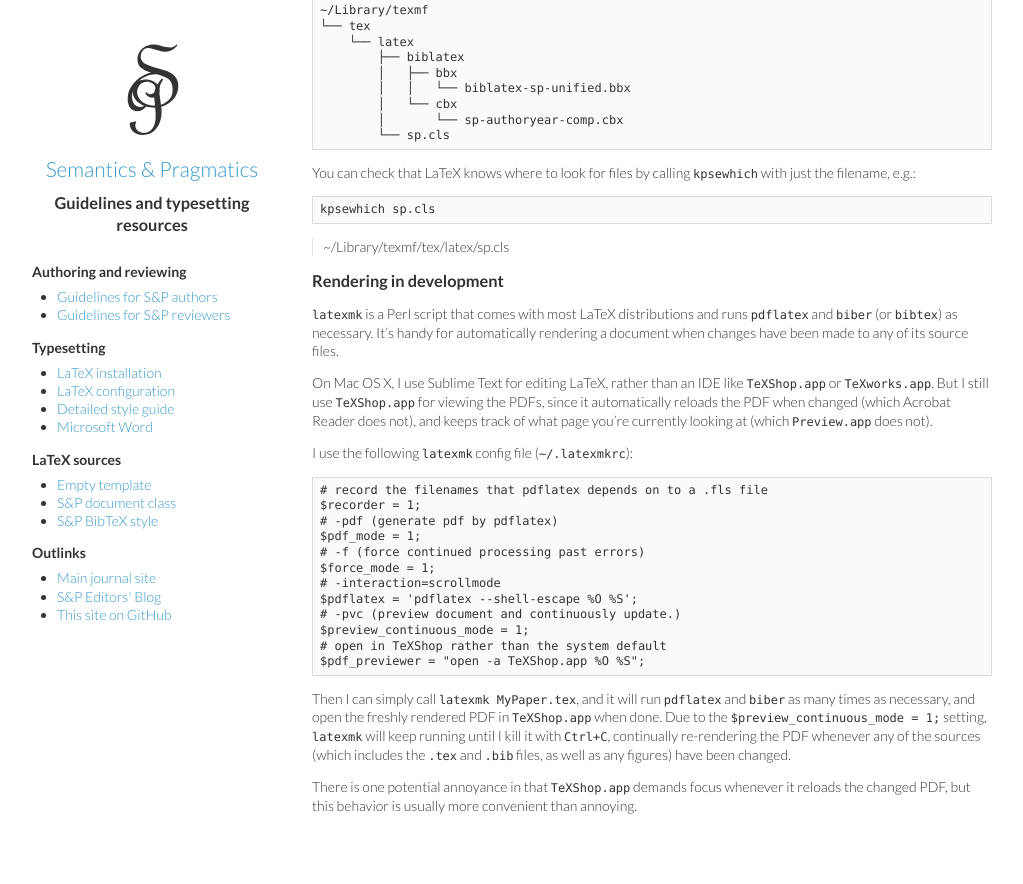
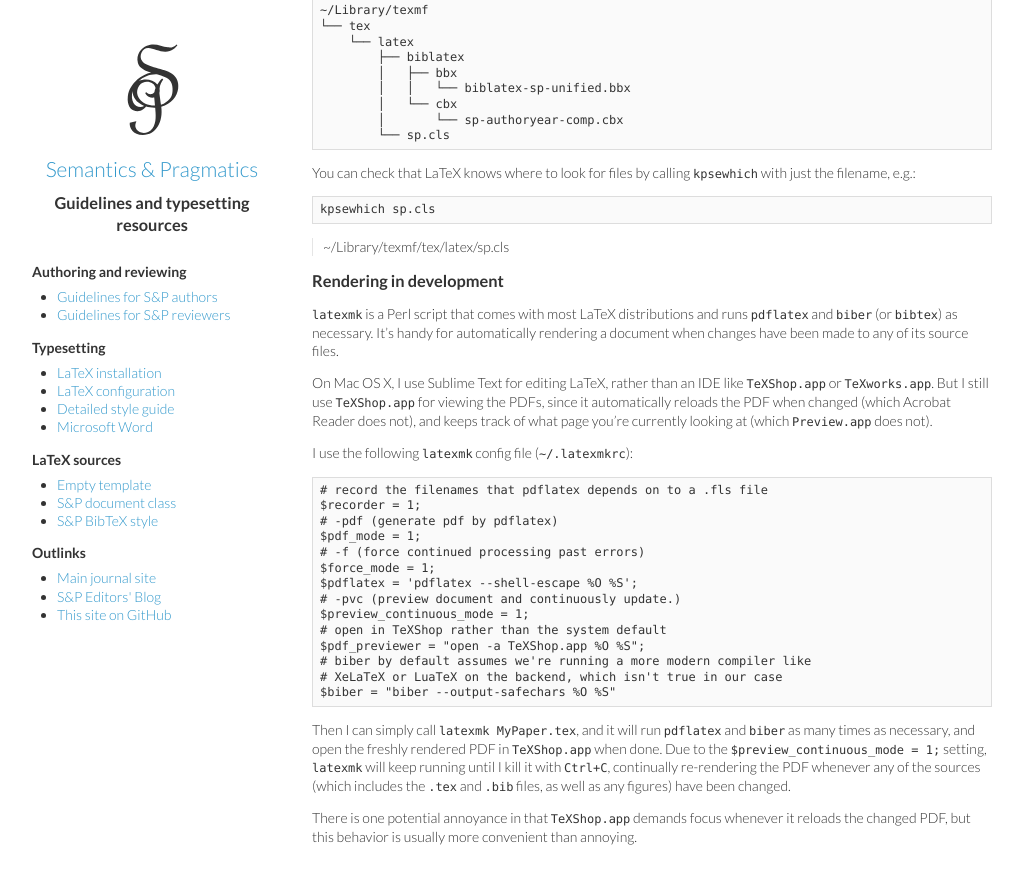
Before and after one commit to semprag/semprag.github.io, a Jekyll site: the page built from install.md, in a window 1280 px wide and 900 px high, scrolled down 770 px. Shown: the top 884 px of the window, without its empty margins (8-1031 px from the left). Built offline with Jekyll 4.4.1, drawn with Linux system fonts in a browser that asks for light colours.

Commit message:
Add biber config with 'safechars' argument to example latexmkrc

```diff
--- a/install.md
+++ b/install.md
@@ -73,12 +73,14 @@ I use the following `latexmk` config file (`~/.latexmkrc`):
     $pdf_mode = 1;
     # -f (force continued processing past errors)
     $force_mode = 1;
-    # -interaction=scrollmode
     $pdflatex = 'pdflatex --shell-escape %O %S';
     # -pvc (preview document and continuously update.)
     $preview_continuous_mode = 1;
     # open in TeXShop rather than the system default
     $pdf_previewer = "open -a TeXShop.app %O %S";
+    # biber by default assumes we're running a more modern compiler like
+    # XeLaTeX or LuaTeX on the backend, which isn't true in our case
+    $biber = "biber --output-safechars %O %S"
 
 Then I can simply call `latexmk MyPaper.tex`, and it will run `pdflatex` and `biber` as many times as necessary, and open the freshly rendered PDF in `TeXShop.app` when done.
 Due to the `$preview_continuous_mode = 1;` setting, `latexmk` will keep running until I kill it with `Ctrl+C`, continually re-rendering the PDF whenever any of the sources (which includes the `.tex` and `.bib` files, as well as any figures) have been changed.
```
